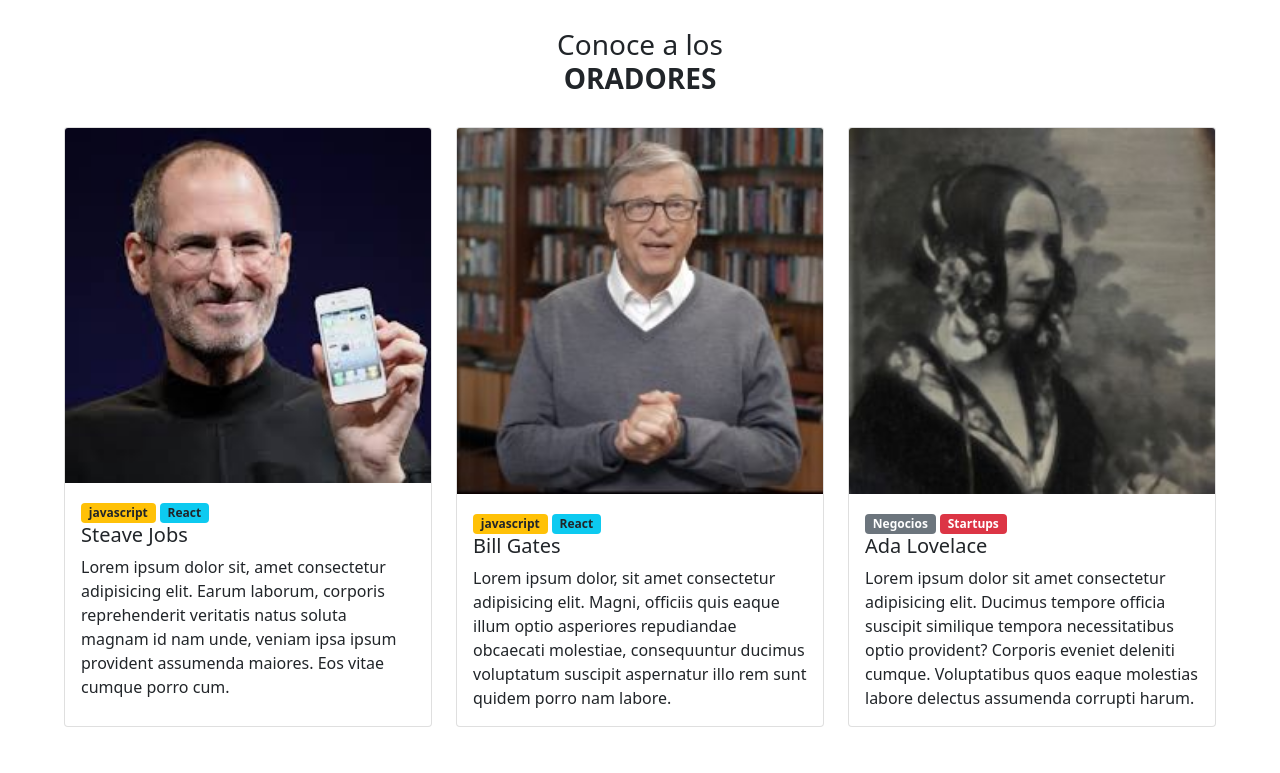
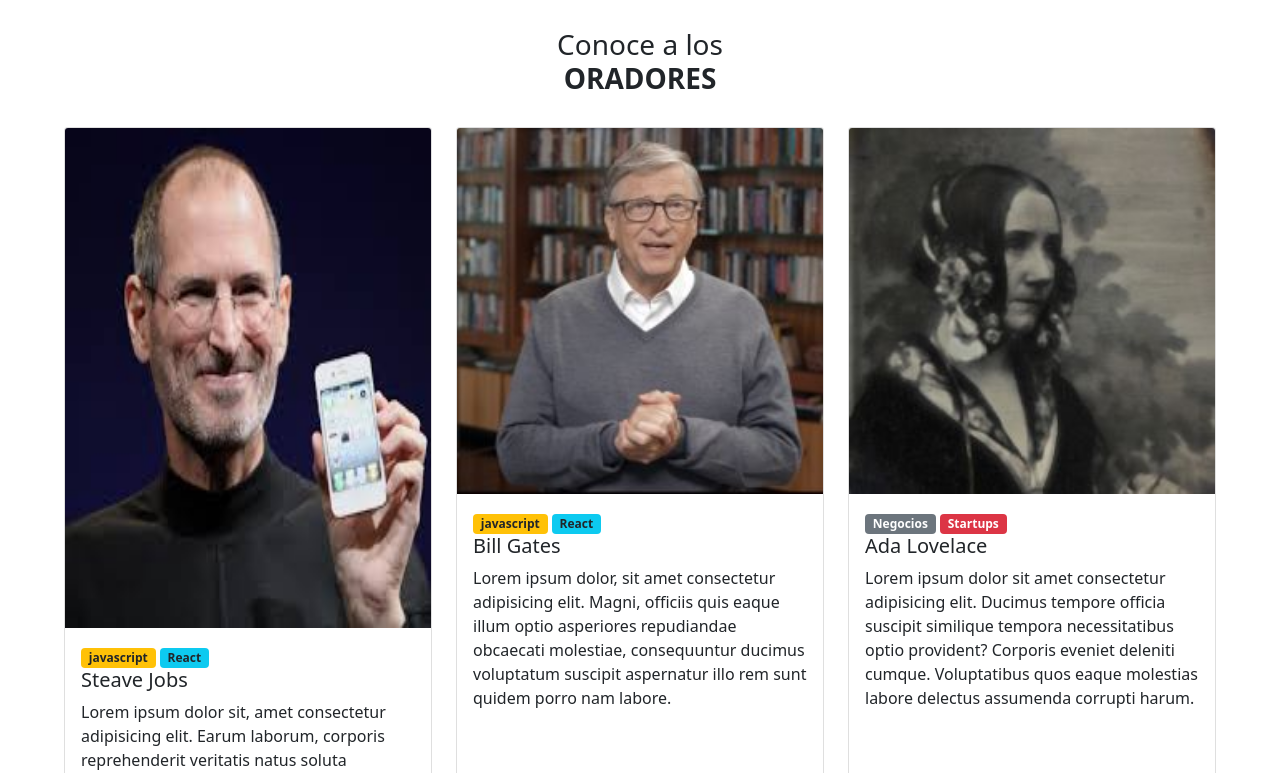
Before and after one commit to Penguent/Tp-Integrador-CodoaCodo, a plain HTML site: page index.html in a window 1280 px wide. Shown: the part 820-1593 px from the top of the page. Drawn offline with nearby package versions, Linux system fonts and the light colour scheme.

Commit message:
detalles 1

```diff
--- a/index.html
+++ b/index.html
@@ -59,7 +59,7 @@
     <div class="row row-cols-1 row-cols-md-3 g-4">
       <div class="col">
         <div class="card h-100">
-          <img src="imagenes_integrador_front/steve.jpg" class="card-img-top" alt="...">
+          <img src="imagenes_integrador_front/steve.jpg" class="card-img-top" alt="..." style="height: 500px;">
           <div class="card-body">
             <span class="badge bg-warning text-dark">javascript</span>
             <span class="badge bg-info text-dark">React</span>
```
